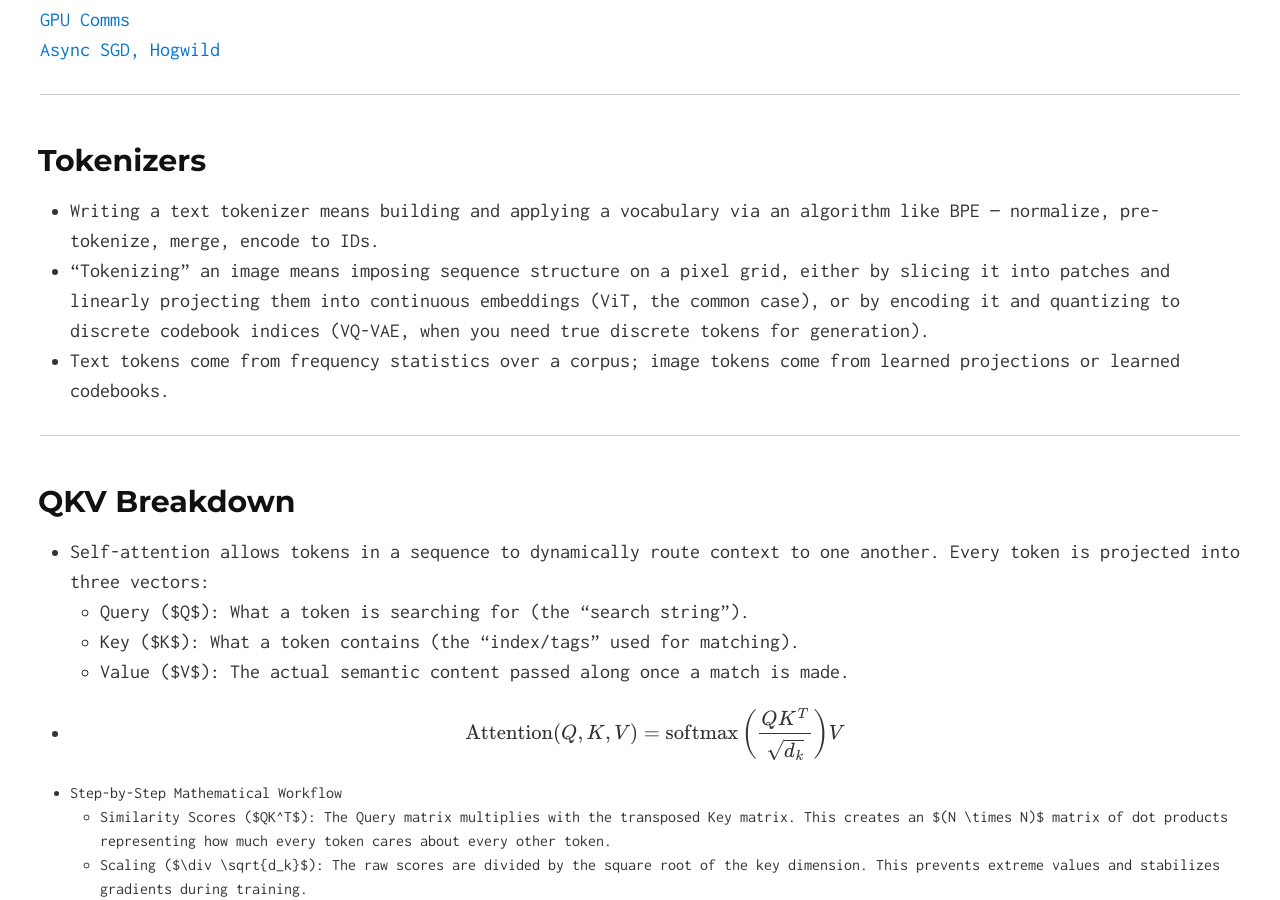
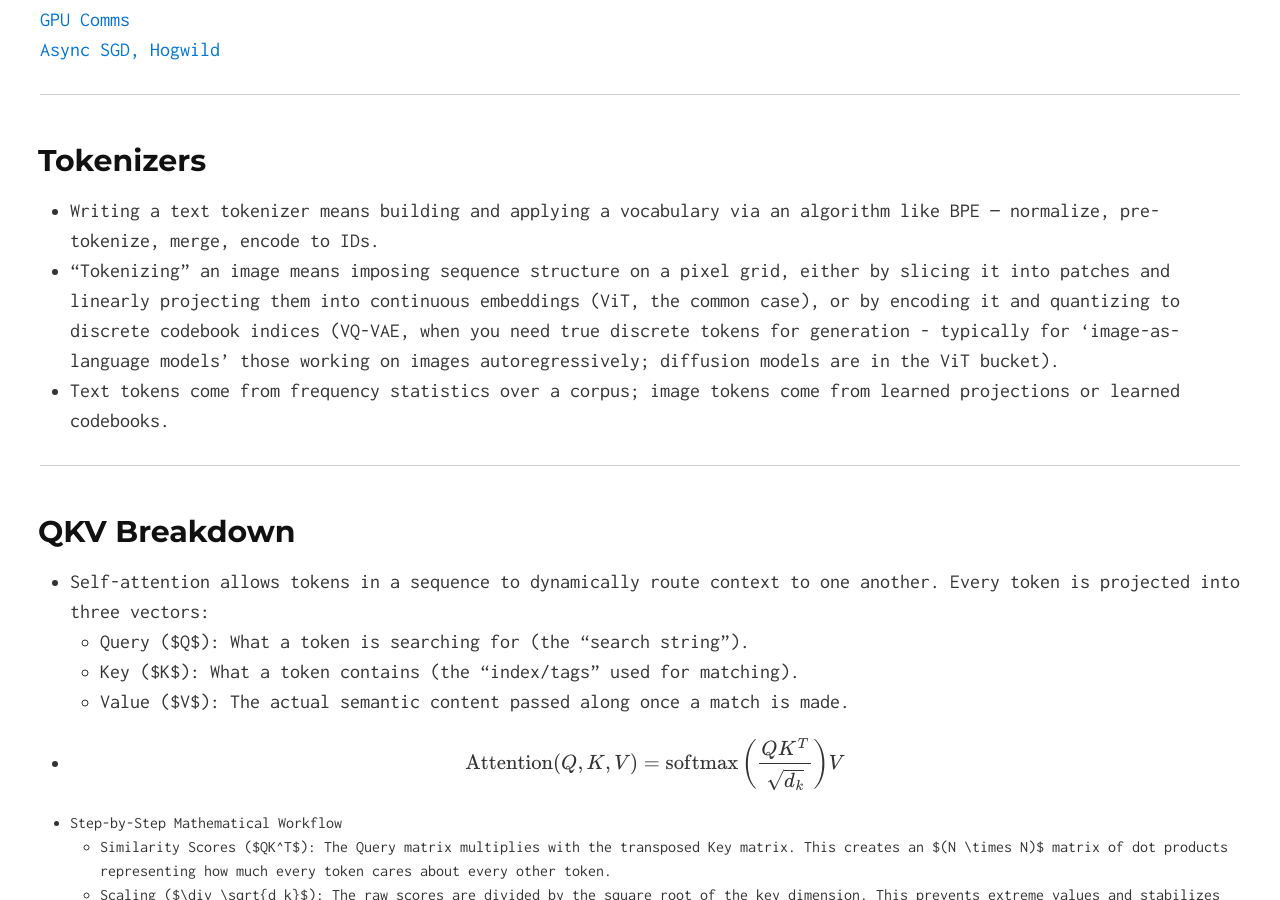
Before and after one commit to divyanshk/Mini-Blogs, a Jekyll site: the page built from index.md, in a window 1280 px wide and 900 px high, scrolled down 1595 px. Built offline with Jekyll 4.4.1, drawn with Linux system fonts in a browser that asks for light colours; formulas are drawn with MathJax 3.

Commit message:
tokenizer path

```diff
--- a/index.md
+++ b/index.md
@@ -55,7 +55,7 @@ layout: default
 ## <a name='tokenizer'></a>Tokenizers
 
 * Writing a text tokenizer means building and applying a vocabulary via an algorithm like BPE — normalize, pre-tokenize, merge, encode to IDs.
-* "Tokenizing" an image means imposing sequence structure on a pixel grid, either by slicing it into patches and linearly projecting them into continuous embeddings (ViT, the common case), or by encoding it and quantizing to discrete codebook indices (VQ-VAE, when you need true discrete tokens for generation).
+* "Tokenizing" an image means imposing sequence structure on a pixel grid, either by slicing it into patches and linearly projecting them into continuous embeddings (ViT, the common case), or by encoding it and quantizing to discrete codebook indices (VQ-VAE, when you need true discrete tokens for generation - typically for 'image-as-language models' those working on images autoregressively; diffusion models are in the ViT bucket).
 * Text tokens come from frequency statistics over a corpus; image tokens come from learned projections or learned codebooks.
 
 ---
```
